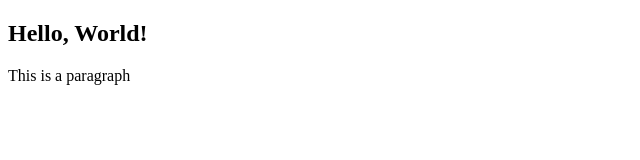
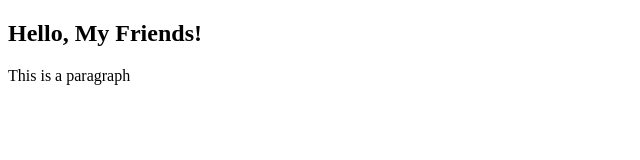
Before and after one commit to nicksinai/The-Odin-Project, a plain HTML site: page Javascript/Fundamentals3/index.html in a window 1280 px wide. Shown: the whole page, without its empty margins (0-640 px from the left). Drawn offline with Linux system fonts and the light colour scheme.

Commit message:
Changed H1

```diff
--- a/Javascript/Fundamentals3/index.html
+++ b/Javascript/Fundamentals3/index.html
@@ -25,7 +25,7 @@
     </script>
 </head>
 <body>
-    <h2 id="id" class="class">Hello, World!</h2>
+    <h2 id="id" class="class">Hello, My Friends!</h2>
     <p>This is a paragraph</p>
 </body>
 </html>
```
